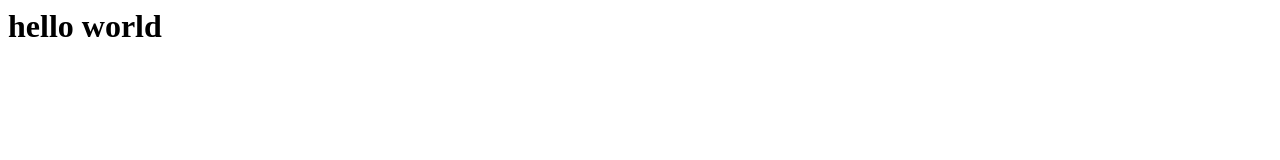
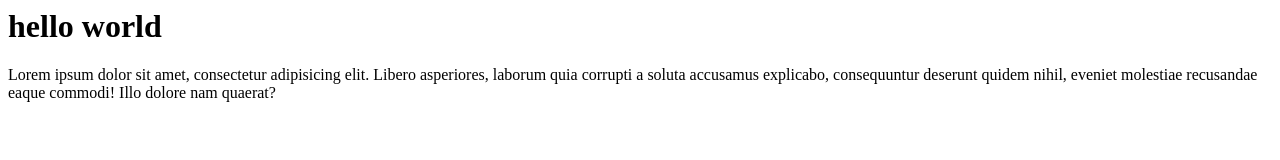
Before and after one commit to Rizki2625/rizki-coba, a plain HTML site: page index.html in a window 1280 px wide. Drawn offline with Linux system fonts and the light colour scheme.

Commit message:
menambahkan paragraf di index.html

```diff
--- a/index.html
+++ b/index.html
@@ -4,5 +4,6 @@
     </head>
     <body>
         <h1>hello world</h1>
+        <p>Lorem ipsum dolor sit amet, consectetur adipisicing elit. Libero asperiores, laborum quia corrupti a soluta accusamus explicabo, consequuntur deserunt quidem nihil, eveniet molestiae recusandae eaque commodi! Illo dolore nam quaerat?</p>
     </body>
 </html>
```
